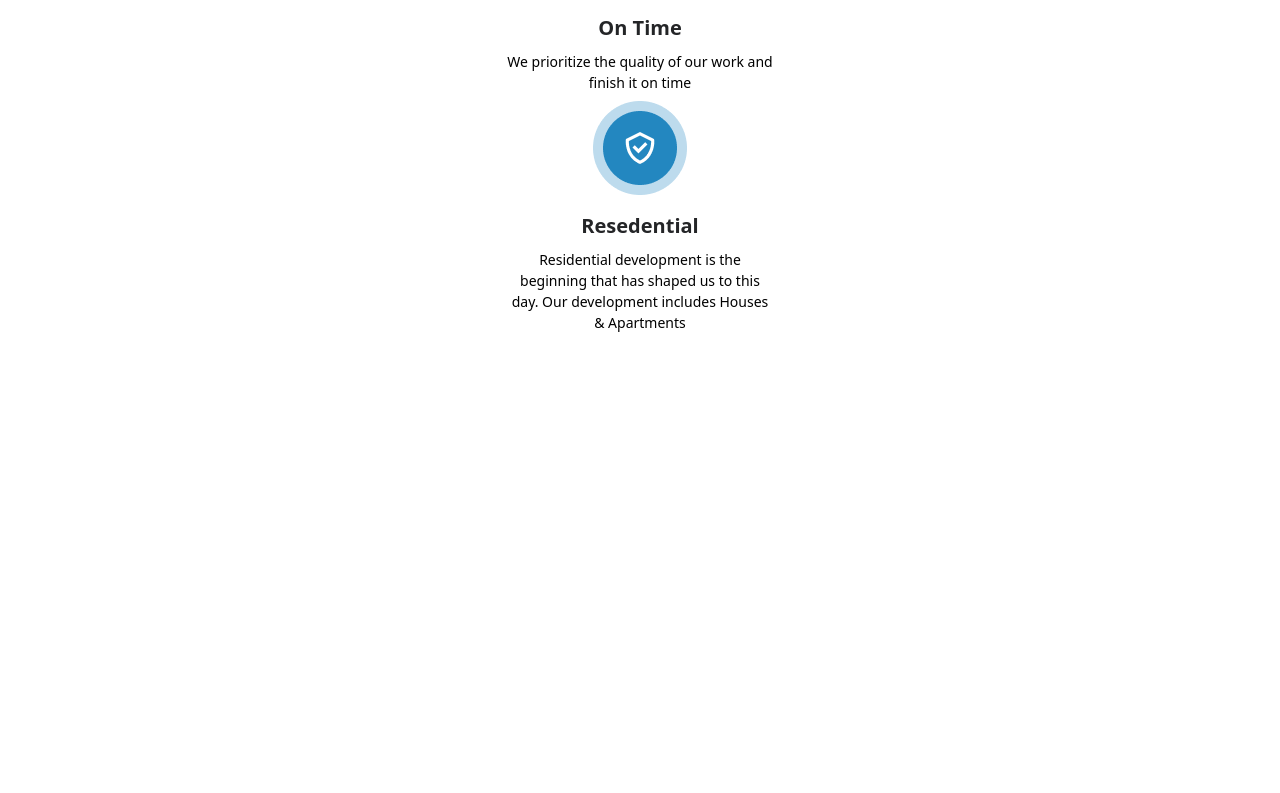
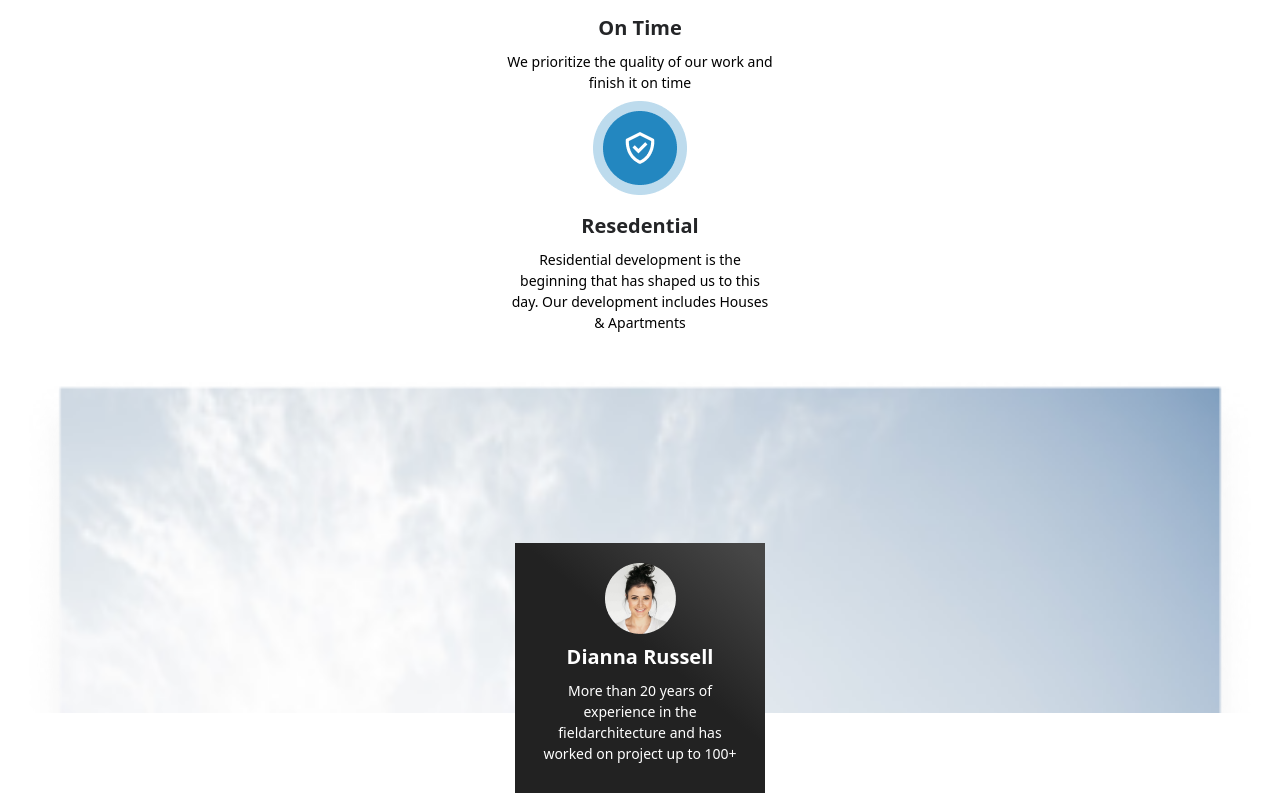
Before and after one commit to dani24sahu/Real-Estate-TailwindCSS, a website built with Vite: page index.html in a window 1280 px wide. Shown: the part 2041-2834 px from the top of the page. Before the commit the page ends 2394 px from the top, so only its background shows below. Built offline with nearby package versions, Linux system fonts and the light colour scheme.

Commit message:
Created Team Section

```diff
--- a/index.html
+++ b/index.html
@@ -158,7 +158,7 @@
 
       <!-------------------------------------- Features Section---------------------------------------->
       <section class="p-5">
-        <div class="flex flex-col gap-2 ">
+        <div class="flex flex-col gap-2">
           <div class="h-1 w-[90px] blue-grad"></div>
           <h2 class="text-xl font-semibold text-black-dark">
             What Make Us <br />
@@ -178,7 +178,9 @@
             <div>
               <img src="feature1.png" alt="Service1" />
             </div>
-            <h3 class="text-lg mt-2 font-semibold text-black-dark">Industrial</h3>
+            <h3 class="text-lg mt-2 font-semibold text-black-dark">
+              Industrial
+            </h3>
             <p class="text-base text-gray-dark mb-2">
               Industrial development is our main line of business. We do Factory
               Construction, Warehouse and others
@@ -189,7 +191,9 @@
             <div>
               <img src="feature2.png" alt="Service2" />
             </div>
-            <h3 class="text-lg mt-2 font-semibold text-black-dark">Commercial</h3>
+            <h3 class="text-lg mt-2 font-semibold text-black-dark">
+              Commercial
+            </h3>
             <p class="text-base text-gray-dark mb-2">
               Our experience building in the Commercial field includes
               Showrooms, Supermalls and Office Buildings
@@ -210,10 +214,28 @@
             <div>
               <img src="feature4.png" alt="Service3" />
             </div>
-            <h3 class="text-lg mt-2 font-semibold text-black-dark">Resedential</h3>
+            <h3 class="text-lg mt-2 font-semibold text-black-dark">
+              Resedential
+            </h3>
             <p class="text-base text-gray-dark">
               Residential development is the beginning that has shaped us to
               this day. Our development includes Houses & Apartments
+            </p>
+          </div>
+        </div>
+      </section>
+
+      <!-------------------------- Team Section --------------------------->
+      <section class="p-5">
+        <div
+          class="bg-[url('team-bg.png')] flex justify-center items-end bg-no-repeat bg-cover h-[340px]"
+        >
+          <div class="black-grad h-[250px] w-[250px] flex flex-col items-center gap-2 p-5 relative top-20">
+            <div><img src="team-avatar.png" alt="Avatar" /></div>
+            <h3 class="text-lg font-semibold text-white">Dianna Russell</h3>
+            <p class="text-base text-white text-center">
+              More than 20 years of experience in the fieldarchitecture and has
+              worked on project up to 100+
             </p>
           </div>
         </div>
```
Also changed, not shown: team-avatar.png (added), team-bg.png (added).
